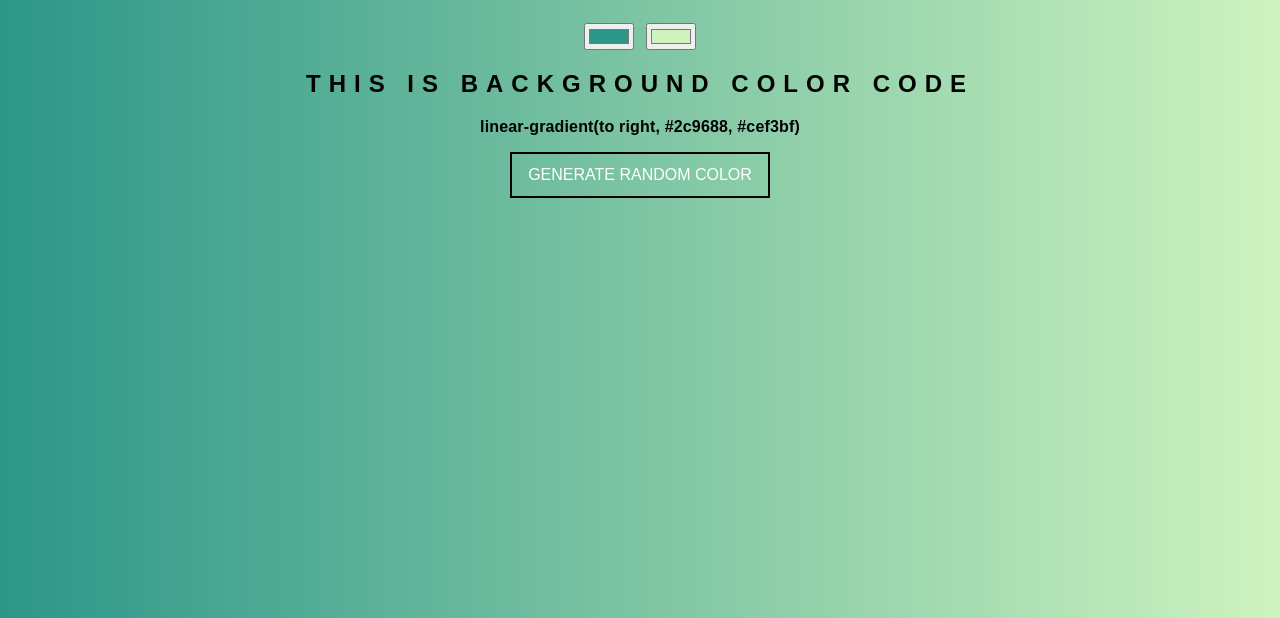
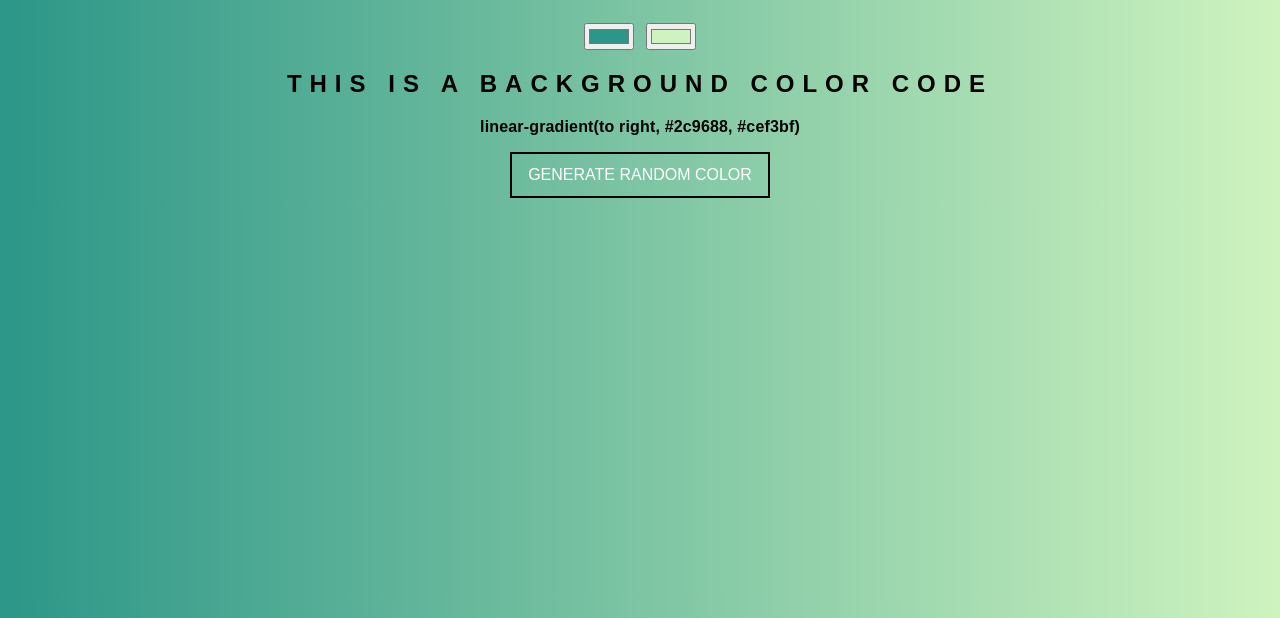
Before and after one commit to faizyaseen80/cool_background.github.io, a plain HTML site: page index.html in a window 1280 px wide. Shown: the part 182-800 px from the top of the page. Drawn offline with Linux system fonts and the light colour scheme.

Commit message:
chenge text again

```diff
--- a/index.html
+++ b/index.html
@@ -10,7 +10,7 @@
 	<h1>AMAZING BACKGROUNG GENERATOR</h1>
 	<input oninput="bgGradient()" type="color" name="color1" class="color1" value="#2c9688">
 	<input oninput="bgGradient()" type="color" name="color2" class="color2" value="#cef3bf">
-	<h2>This is background color code</h2>
+	<h2>This is a background color code</h2>
 	<h3></h3>
 	<button id="btn">Generate Random Color</button>
 	<script type="text/javascript" src="script.js"></script>
```
